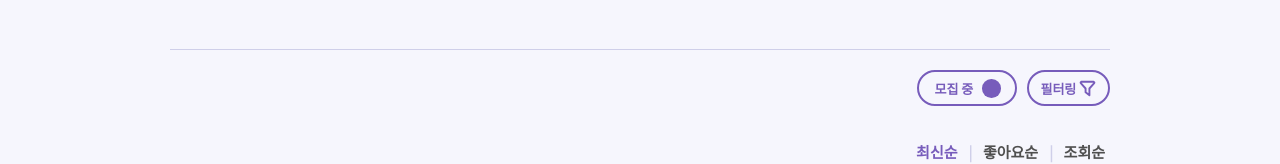
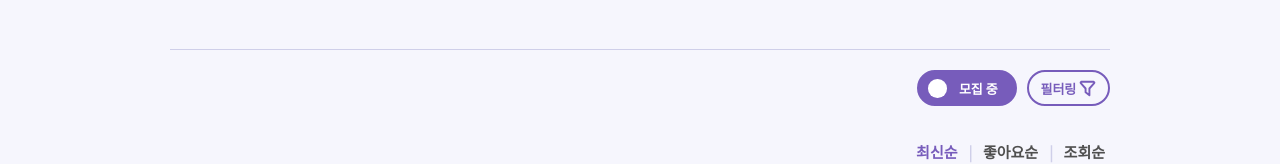
Before and after one commit to codestates-seb/seb40_main_035, a React (Create React App) app in the folder client/: page / in a window 1280 px wide. Shown: the part 249-413 px from the top of the page. Built offline with nearby package versions, Linux system fonts and the light colour scheme; no server answers; a small style sheet from the web is missing.

Commit message:
style: 토글 관련 수정

```diff
--- a/client/src/components/SwitchToggle.js
+++ b/client/src/components/SwitchToggle.js
@@ -91,14 +91,15 @@ const CheckBox = styled.input`
 
 const SwitchToggle = ({ right, setChecked, onClick }) => {
   return (
-    <ToggleContainer checked={!setChecked} width="100px">
+    <ToggleContainer checked={setChecked} width="100px">
       <CheckBoxContainer>
         <CheckBox
           left="모집 중"
           right={right}
-          value=""
+          //value=""
           type="checkbox"
           onClick={onClick}
+          checked={setChecked}
         ></CheckBox>
       </CheckBoxContainer>
     </ToggleContainer>
```
